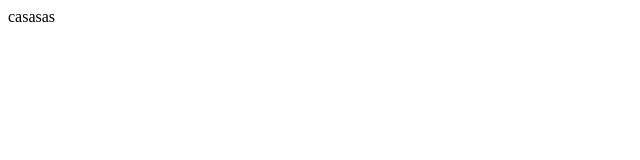
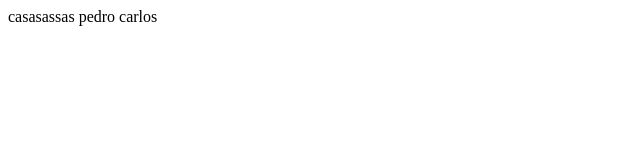
Before and after one commit to Agufe/Microsoft, a plain HTML site: page index.html in a window 1280 px wide. Shown: the whole page, without its empty margins (0-640 px from the left). Drawn offline with Linux system fonts and the light colour scheme.

Commit message:
cuarto commit

```diff
--- a/index.html
+++ b/index.html
@@ -7,6 +7,8 @@
     <title>Document</title>
 </head>
 <body>
-    casasas
+    casasassas
+    pedro carlos
+
 </body>
 </html>
```
